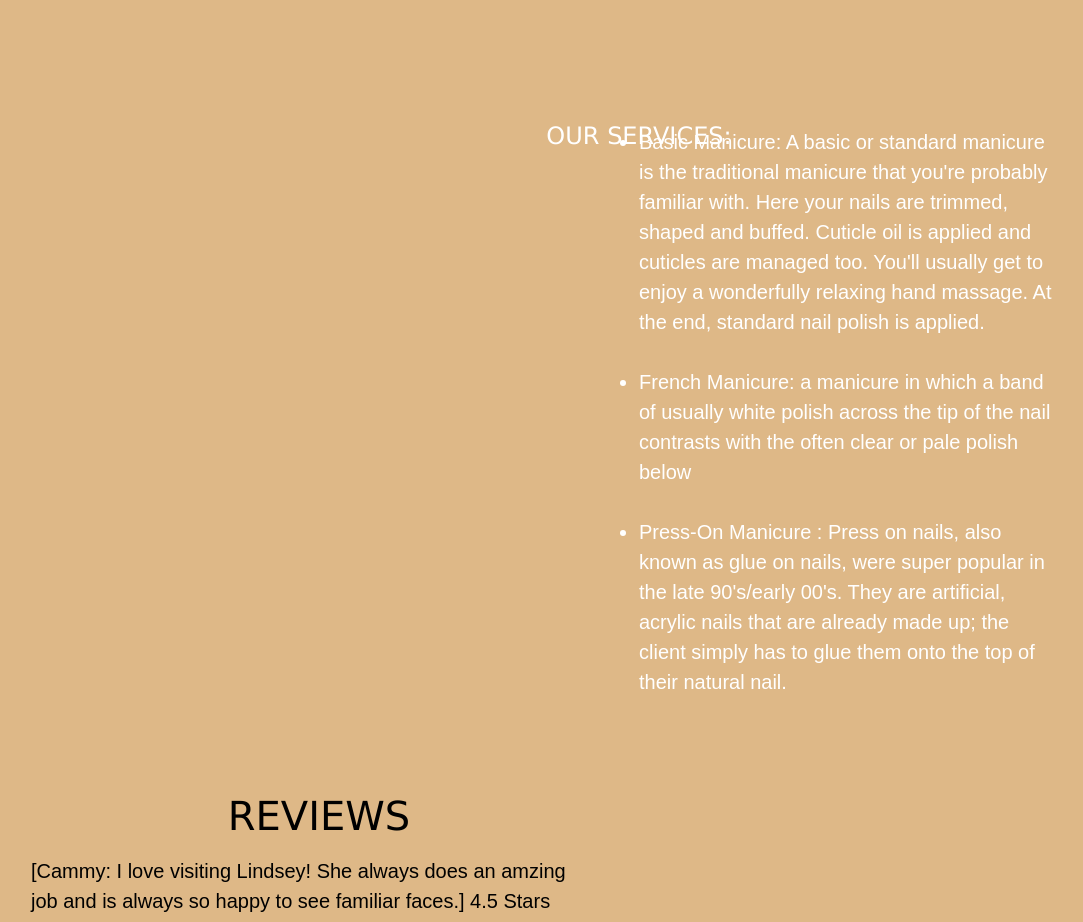
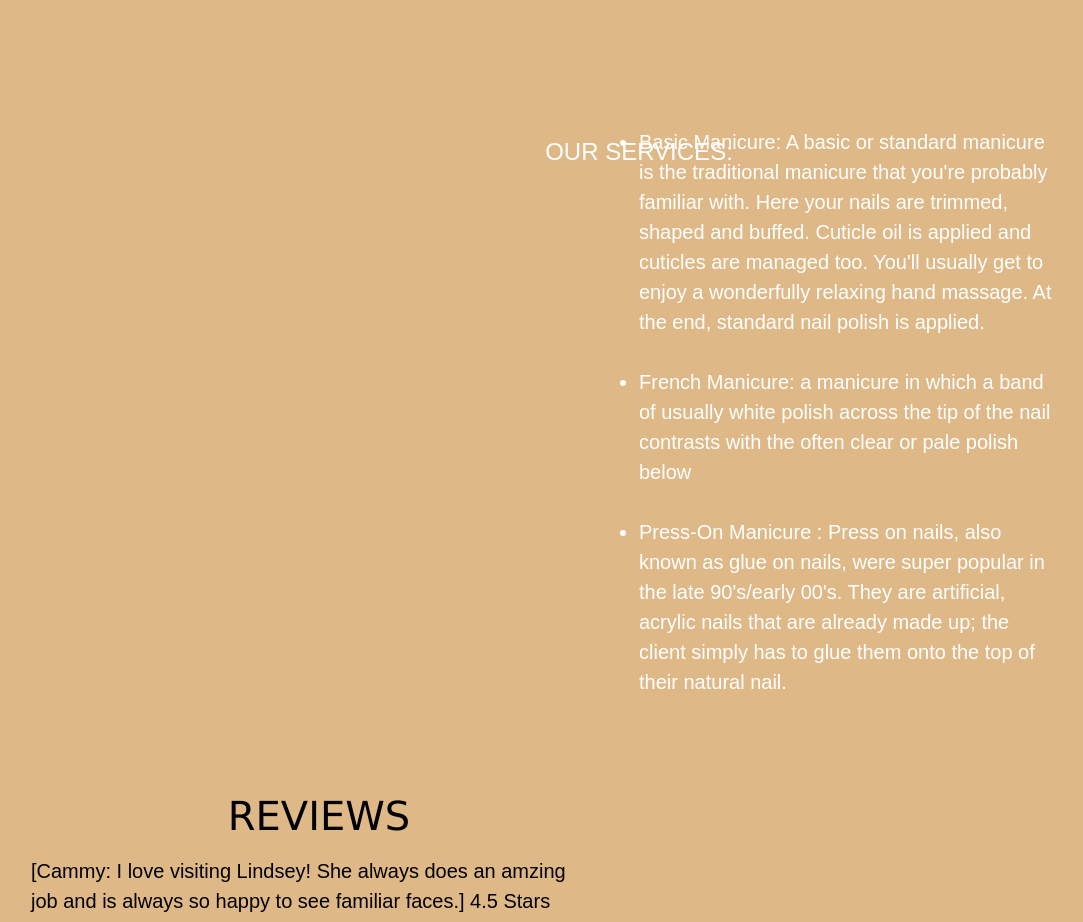
Before and after one commit to Brayancastr/lindseyNails, a website: page html/index.html in a window 1280 px wide. Shown: the part 780-1702 px from the top of the page, without its empty margins (1-1084 px from the left). Drawn offline with nearby package versions, Linux system fonts and the light colour scheme.

Commit message:
Complete website

```diff
--- a/styles/stylesheet.css
+++ b/styles/stylesheet.css
@@ -87,12 +87,12 @@ body, html {
     .top-text1 {
       text-align: left;
       position: absolute;
-      top: 115%;
+      top: 117%;
       left: 50%;
       transform: translate(-50%, -50%);
       color: white;
       font-size: 500px;
-      font-family:Verdana, Geneva, Tahoma, sans-serif;
+      font-family:Arial, Helvetica, sans-serif;
 
 
     }
```
